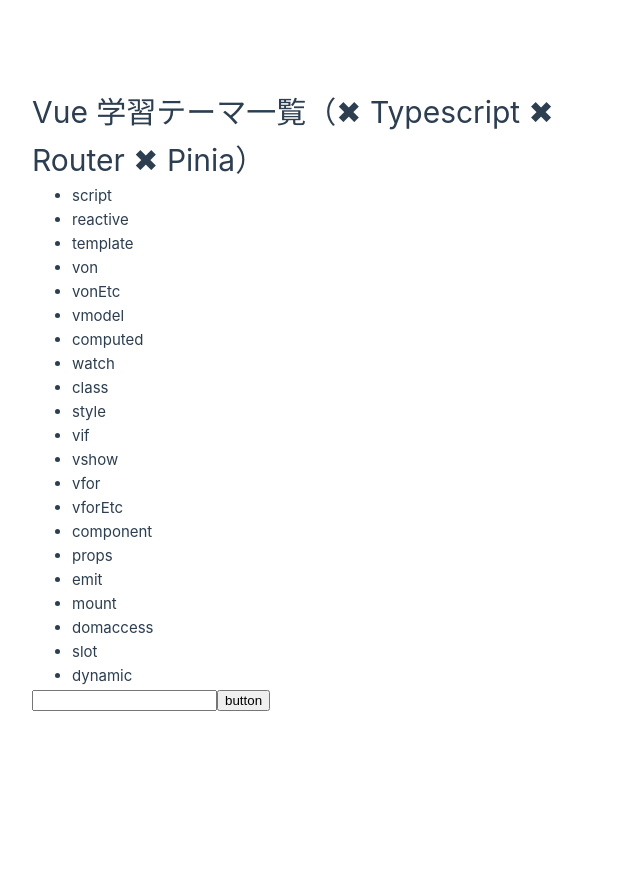
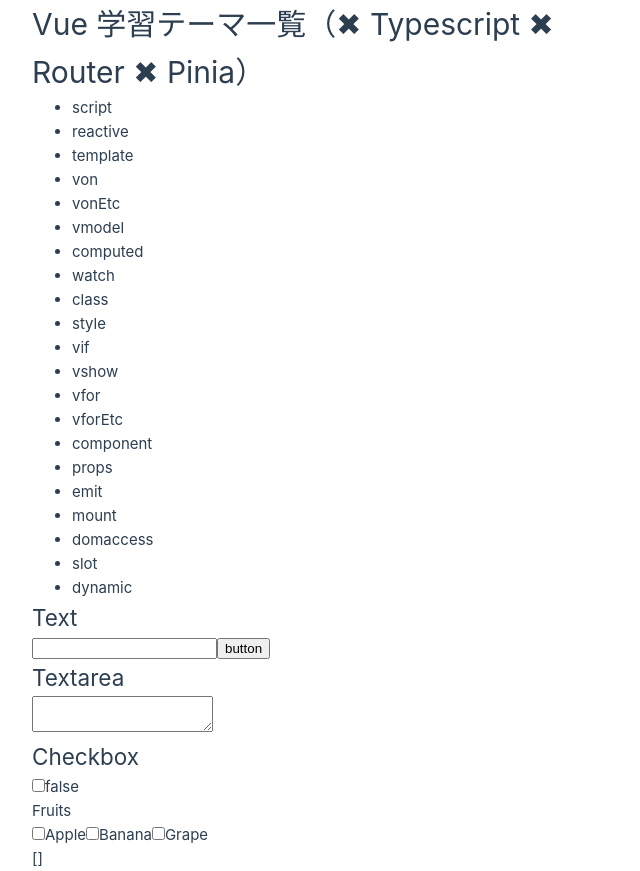
Before and after one commit to morimoto-com/vue-tutorial-2025, a Vue app in the folder udemy-apps/: page / in a window 1280 px wide. Both pictures are taken after a click on the item "vmodel". Shown: the whole page, without its empty margins (0-640 px from the left). Before the commit the page ends 800 px from the top, so only its background shows below. Built offline with nearby package versions, Linux system fonts and the light colour scheme.

Commit message:
vmodelの応用学習

```diff
--- a/udemy-apps/src/themes/base-example/VmodelExample.vue
+++ b/udemy-apps/src/themes/base-example/VmodelExample.vue
@@ -1,9 +1,36 @@
 <template lang="">
+  <h2>Text</h2>
   <p>{{ userInput }}</p>
   <input type="text" v-model="userInput" />
   <button v-on:click="userInput = 'hi'">button</button>
+  <h2>Textarea</h2>
+  <textarea v-model="textAreaMessage"></textarea>
+  <!-- 下記いずれかのpreを指定して改行やスペースを有効にする -->
+  <p style="white-space: pre">{{ textAreaMessage }}</p>
+  <pre>{{ textAreaMessage }}</pre>
+  <h2>Checkbox</h2>
+  <!-- idとforで紐づけることで文字を選択してもチェックが切り替わる -->
+  <input
+    id="checkbox1"
+    v-model="checked"
+    type="checkbox"
+    true-value="checked"
+    false-value="not checked"
+  />
+  <label for="checkbox1">{{ checked }}</label>
+  <p>Fruits</p>
+  <input v-model="checkList" id="Apple" type="checkbox" value="Apple" />
+  <label for="Apple">Apple</label>
+  <input v-model="checkList" id="Banana" type="checkbox" value="Banana" />
+  <label for="Banana">Banana</label>
+  <input v-model="checkList" id="Grape" type="checkbox" value="Grape" />
+  <label for="Grape">Grape</label>
+  <p>{{ checkList }}</p>
 </template>
 <script setup>
 import { ref } from 'vue'
 const userInput = ref('')
+const textAreaMessage = ref('')
+const checked = ref(false)
+const checkList = ref([])
 </script>
```
